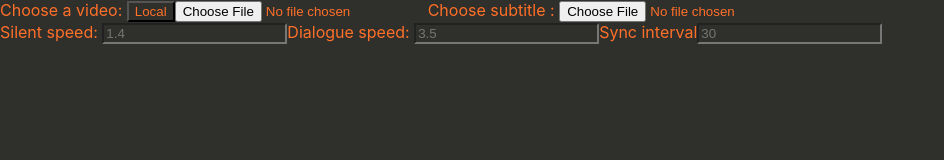
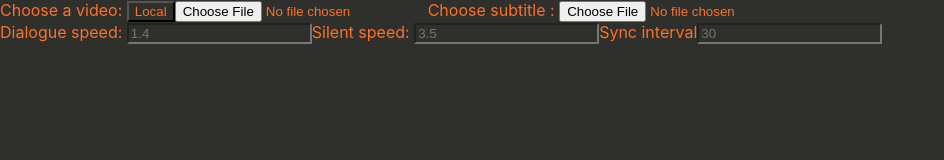
Before and after one commit to atulpatildbz/local_skip_silence, a React (Create React App) app: page / in a window 1280 px wide. Shown: the top 160 px of the page, without its empty margins (0-944 px from the left). Built offline with nearby package versions, Linux system fonts and the light colour scheme.

Commit message:
show play when not playing and pause when playing

```diff
--- a/src/App.js
+++ b/src/App.js
@@ -120,7 +120,7 @@ function App() {
       )}
       <div className="options-container">
         <div>
-          <label>Silent speed: </label>
+          <label>Dialogue speed: </label>
           <input
             type="number"
             name="silent-speed"
@@ -129,7 +129,7 @@ function App() {
             }}
             placeholder={silentSpeed}
           ></input>
-          <label>Dialogue speed: </label>
+          <label>Silent speed: </label>
           <input
             type="number"
             name="dialog-speed"
@@ -166,6 +166,7 @@ function App() {
       </div>
       {videoFilePath && timestampStrings.length !== 0 && (
         <div>
+          {!playing && (
             <button
               onClick={() => {
                 setPlaying(true);
@@ -173,6 +174,8 @@ function App() {
             >
               Play
             </button>
+          )}
+          {playing && (
             <button
               onClick={() => {
                 setPlaying(false);
@@ -180,6 +183,7 @@ function App() {
             >
               Pause
             </button>
+          )}
           <button onClick={resetVideoAndSubtitle}>Stop</button>
           <button
             onClick={() => {
```
Lines whose indentation alone changed are shown as unchanged.
